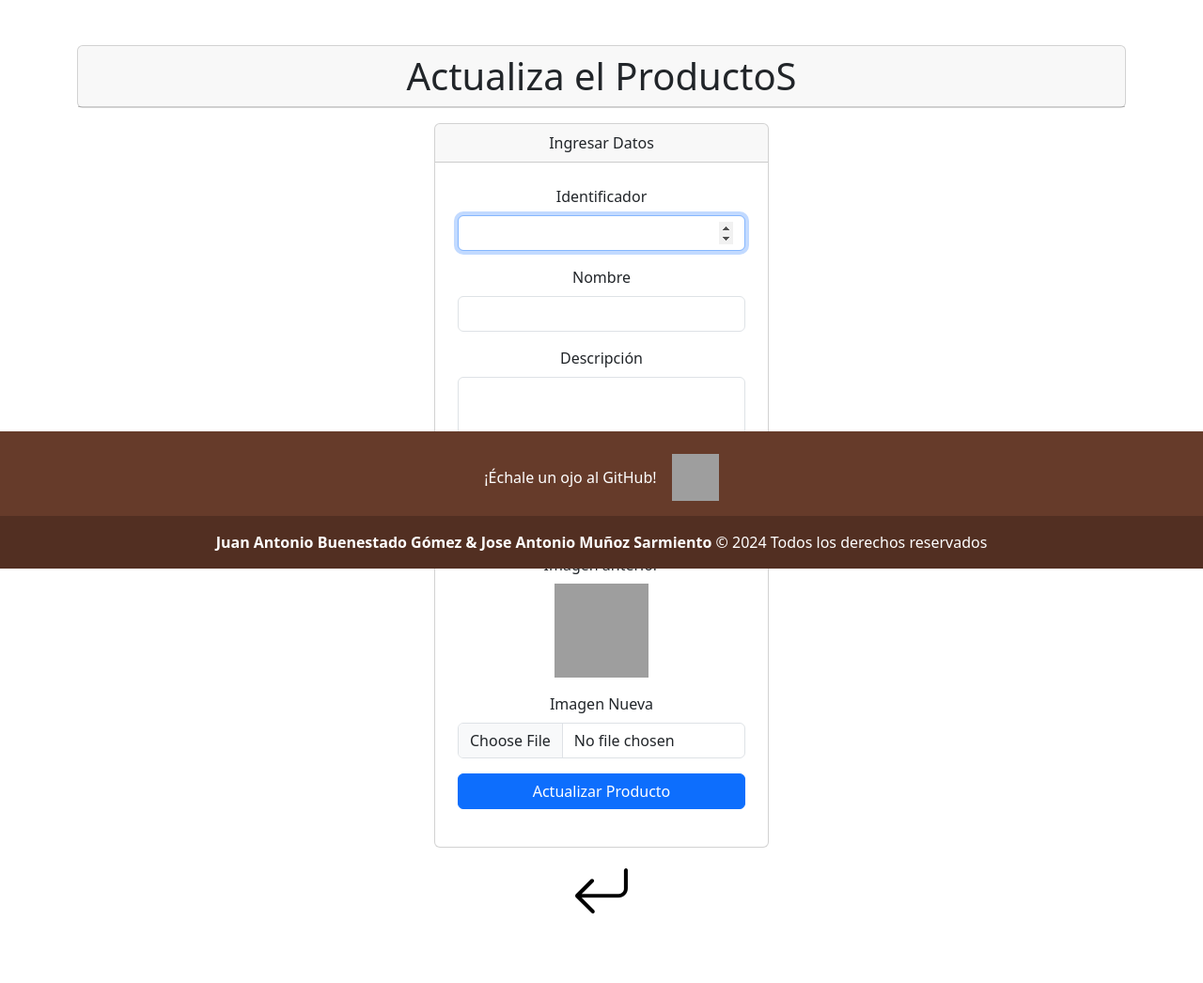
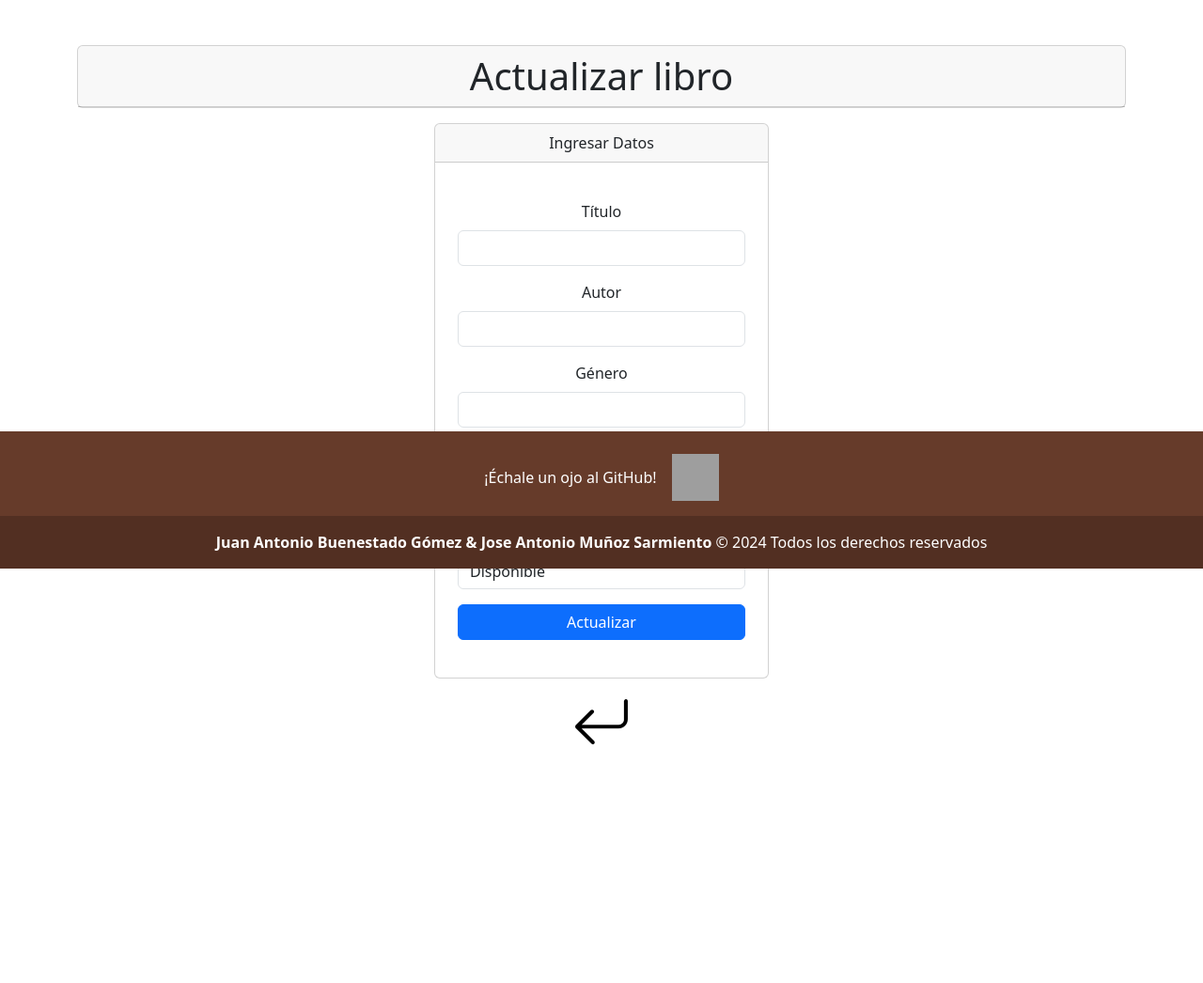
Before and after one commit to JoseleDev23/PHPCRUD, a PHP site: page /actualiza2.php?id=1 in a window 1280 px wide. Shown: the part 195-1241 px from the top of the page at 94% size. After the commit the page ends 987 px from the top, so only its background shows below. Run offline with PHP 8.4, Linux system fonts and the light colour scheme; data that the repository does not hold is empty; grey boxes are pictures that could not be loaded.

Commit message:
segunda modificación interna

```diff
--- a/gestorCrud/actualiza2.php
+++ b/gestorCrud/actualiza2.php
@@ -3,10 +3,10 @@
 include "header.php";
 include "conexion.php";
 
-mysqli_select_db($conexion, "productosbd");
+mysqli_select_db($conexion, "bibliotecaphp");
 
 $productoActualizar = $_GET["id"];
-$actualizar = "SELECT * FROM productos WHERE id_producto = '$productoActualizar'";
+$actualizar = "SELECT * FROM libros WHERE id = '$productoActualizar'";
 $registros = mysqli_query($conexion, $actualizar);
 $registro = mysqli_fetch_row($registros);
 
@@ -17,7 +17,7 @@ $registro = mysqli_fetch_row($registros);
         <div class="col text-center">
             <div class="card">
                 <div class="card-header display-6">
-                    Actualiza el ProductoS
+                    Actualizar libro
                 </div>
             </div>
             <div class="row mt-3 justify-content-md-center">
@@ -26,35 +26,35 @@ $registro = mysqli_fetch_row($registros);
                         <div class="card-header">
                             Ingresar Datos
                         </div>
-                        <form class="p-4" method="post" action="actualiza3.php?idmodifica=<?php echo $productoActualizar; ?>&nombreimagen=<?php echo $registro[4] ?>" enctype="multipart/form-data">
-
+                        <form class="p-4" method="POST" action="actualizar.php" enctype="multipart/form-data">
                             <div class="mb-3">
-                                <label for="" class="form-label">Identificador</label>
-                                <input type="number" class="form-control" name="identificador" id="identificador" autofocus value="<?php echo $registro[0] ?>" aria-describedby="helpId" />
-                                <!-- <small id="helpId" class="form-text text-muted">Help text</small> -->
+                                <input type="hidden" name="id" value="<?php echo $registro[0] ?>">
                             </div>
                             <div class="mb-3">
-                                <label for="" class="form-label">Nombre</label>
-                                <input type="text" class="form-control" name="nombre" id="nombre" value="<?php echo $registro[1] ?>" />
+                                <label for="" class="form-label">Título</label>
+                                <input type="text" class="form-control" name="titulo" id="titulo" value="<?php echo $registro[1] ?>" />
                             </div>
                             <div class="mb-3">
-                                <label for="" class="form-label">Descripción</label>
-                                <textarea class="form-control" name="descripcion" id="descripcion" rows="3"><?php echo $registro[2] ?></textarea>
+                                <label for="" class="form-label">Autor</label>
+                                <input type="text" class="form-control" name="autor" id="autor" value="<?php echo $registro[2] ?>" />
                             </div>
                             <div class="mb-3">
-                                <label for="" class="form-label">Precio</label>
-                                <input type="number" class="form-control" name="precio" id="precio" value="<?php echo $registro[3] ?>" />
-                            </div>
-                            <label for="" class="form-label">Imagen anterior</label>
-                            <div class="mb-3">
-                                <?php echo "<img width='100px' height='100px' src='img/" . $registro[4] . "'>"; ?>
+                                <label for="" class="form-label">Género</label>
+                                <input type="text" class="form-control" name="genero" id="genero" value="<?php echo $registro[3] ?>" />
                             </div>
                             <div class="mb-3">
-                                <label for="" class="form-label">Imagen Nueva</label>
-                                <input type="file" class="form-control" name="imagen" id="imagen" accept="image/*"></input>
+                                <label for="" class="form-label">Año de publicación</label>
+                                <input type="number" class="form-control" name="anno" id="anno" value="<?php echo $registro[4] ?>" />
+                            </div>
+                            <div class="mb-3">
+                                <label for="disponibilidad" class="form-label">Disponibilidad</label>
+                                <select class="form-control" name="disponibilidad" id="disponibilidad">
+                                    <option value="disponible" <?php echo ($registro[5] == 'disponible') ? 'selected' : ''; ?>>Disponible</option>
+                                    <option value="prestado" <?php echo ($registro[5] == 'prestado') ? 'selected' : ''; ?>>Prestado</option>
+                                </select>
                             </div>
                             <div class="d-grid">
-                                <input type="submit" class="btn btn-primary" value="Actualizar Producto">
+                                <input type="submit" class="btn btn-primary" value="Actualizar">
                             </div>
                         </form>
                     </div>
@@ -67,7 +67,5 @@ $registro = mysqli_fetch_row($registros);
 </div>
 
 <?php
-
 include "footer.php";
-
 ?>
--- a/gestorCrud/actualiza_ok.php
+++ b/gestorCrud/actualiza_ok.php
@@ -8,7 +8,7 @@ include "header.php";
         <div class="col text-center">
             <div class="card">
                 <div class="card-header display-6">
-                    Actualizado con éxito
+                    Libro actualizado con éxito.
                 </div>
             </div>
             <a href="index.php"> <i class="bi-arrow-return-left px-3" style="font-size: 4rem; color:black"></i></a>
--- a/gestorCrud/listado.php
+++ b/gestorCrud/listado.php
@@ -28,7 +28,7 @@
                                                 <thead>
                                                     <tr>
                                                         <th scope="col">Identificador</th>
-                                                        <th scope="col">Titulo</th>
+                                                        <th scope="col">Título</th>
                                                         <th scope="col">Autor</th>
                                                         <th scope="col">Género</th>
                                                         <th scope="col">Año de publicación</th>
```
Also changed, not shown: gestorCrud/actualiza.php (+12 -10 lines), gestorCrud/actualiza3.php (deleted, +0 -59 lines), gestorCrud/actualizar.php (added, +19 -0 lines).
